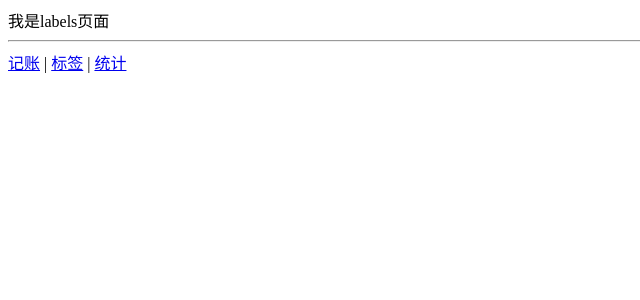
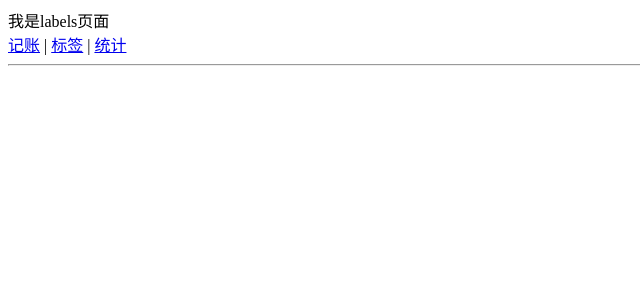
Before and after one commit to xiaocaotx/money_note, a Vue app: page /#/labels in a window 1280 px wide. Shown: the top 300 px of the page, without its empty margins (0-640 px from the left). Built offline with nearby package versions, Linux system fonts and the light colour scheme.

Commit message:
引入mynav组件

```diff
--- a/src/App.vue
+++ b/src/App.vue
@@ -2,15 +2,6 @@
   <div>
     <router-view/>
     <hr/>
-    <div>
-      <router-link to = "/money">记账</router-link>
-      |
-      <router-link to = "/labels">标签</router-link>
-      |
-      <router-link to = "/statistics">统计</router-link>
-
-
-    </div>
   </div>
 </template>
 
--- /dev/null
+++ b/src/components/MyNav.vue
@@ -0,0 +1,19 @@
+<template>
+  <div>
+    <router-link to = "/money">记账</router-link>
+    |
+    <router-link to = "/labels">标签</router-link>
+    |
+    <router-link to = "/statistics">统计</router-link>
+  </div>
+</template>
+
+<script lang = "ts">
+export default {
+name: "MyNav"
+}
+</script >
+
+<style lang = 'scss' scoped>
+
+</style>
--- a/src/main.ts
+++ b/src/main.ts
@@ -3,8 +3,13 @@ import App from './App.vue'
 import './registerServiceWorker'
 import router from './router'
 import store from './store'
+import MyNav from '@/components/MyNav.vue';
 
 Vue.config.productionTip = false
+
+Vue.component("MyNav",MyNav);
+
+
 
 new Vue({
   router,
--- a/src/views/Labels.vue
+++ b/src/views/Labels.vue
@@ -1,10 +1,14 @@
 <template>
-<div>我是labels页面</div>
+<div>我是labels页面
+  <my-nav/>
+</div>
 </template>
 
 <script lang = "ts">
+import MyNav from '@/components/MyNav.vue';
 export default {
-name: "Labels"
+name: "Labels",
+  components: {MyNav}
 }
 </script >
 
--- a/src/views/Money.vue
+++ b/src/views/Money.vue
@@ -1,10 +1,14 @@
 <template>
-<div>我是money页面</div>
+<div>我是money页面
+  <my-nav/>
+</div>
 </template>
 
 <script lang = "ts">
+import MyNav from '@/components/MyNav.vue';
 export default {
-name: "Money"
+name: "Money",
+  components: {MyNav}
 }
 </script >
 
--- a/src/views/Statistics.vue
+++ b/src/views/Statistics.vue
@@ -1,10 +1,14 @@
 <template>
-<div>我是statistics页面</div>
+<div>我是statistics页面
+  <my-nav/>
+</div>
 </template>
 
 <script lang = "ts">
+import MyNav from '@/components/MyNav.vue';
 export default {
-name: "Statistics"
+name: "Statistics",
+  components: {MyNav}
 }
 </script >
 
```
